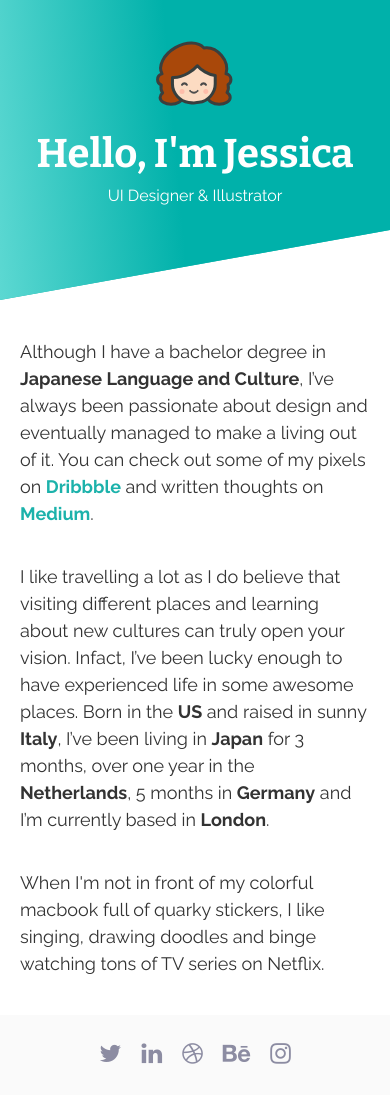
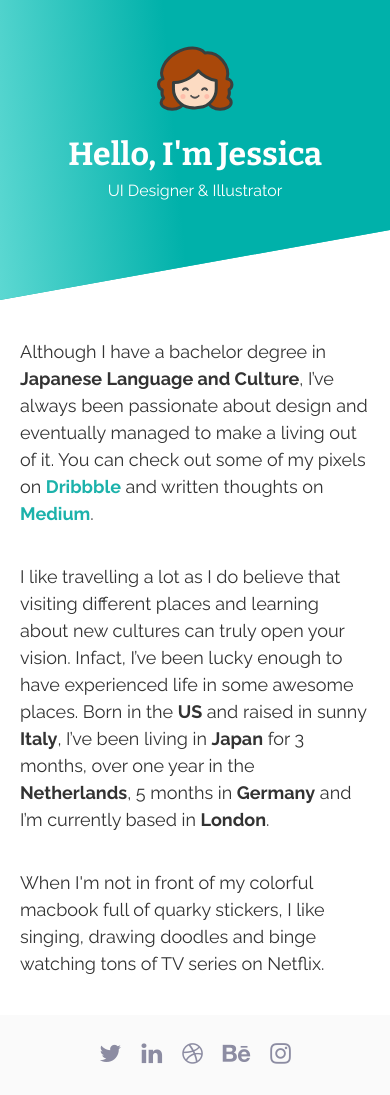
Before and after one commit to jexyla/jexyla.github.io, a Jekyll site: the page built from index.html, in a window 390 px wide. Built offline with Jekyll 4.4.1, drawn with Linux system fonts in a browser that asks for light colours; nearby versions of some CDN libraries.

Commit message:
Font size updated

```diff
--- a/css/main.scss
+++ b/css/main.scss
@@ -160,3 +160,9 @@ header img {
         font-size: 18px;
     }
 }
+
+@media (max-width: 400px) {
+   header h1 {
+       font-size: 32px;
+        }
+}
```
